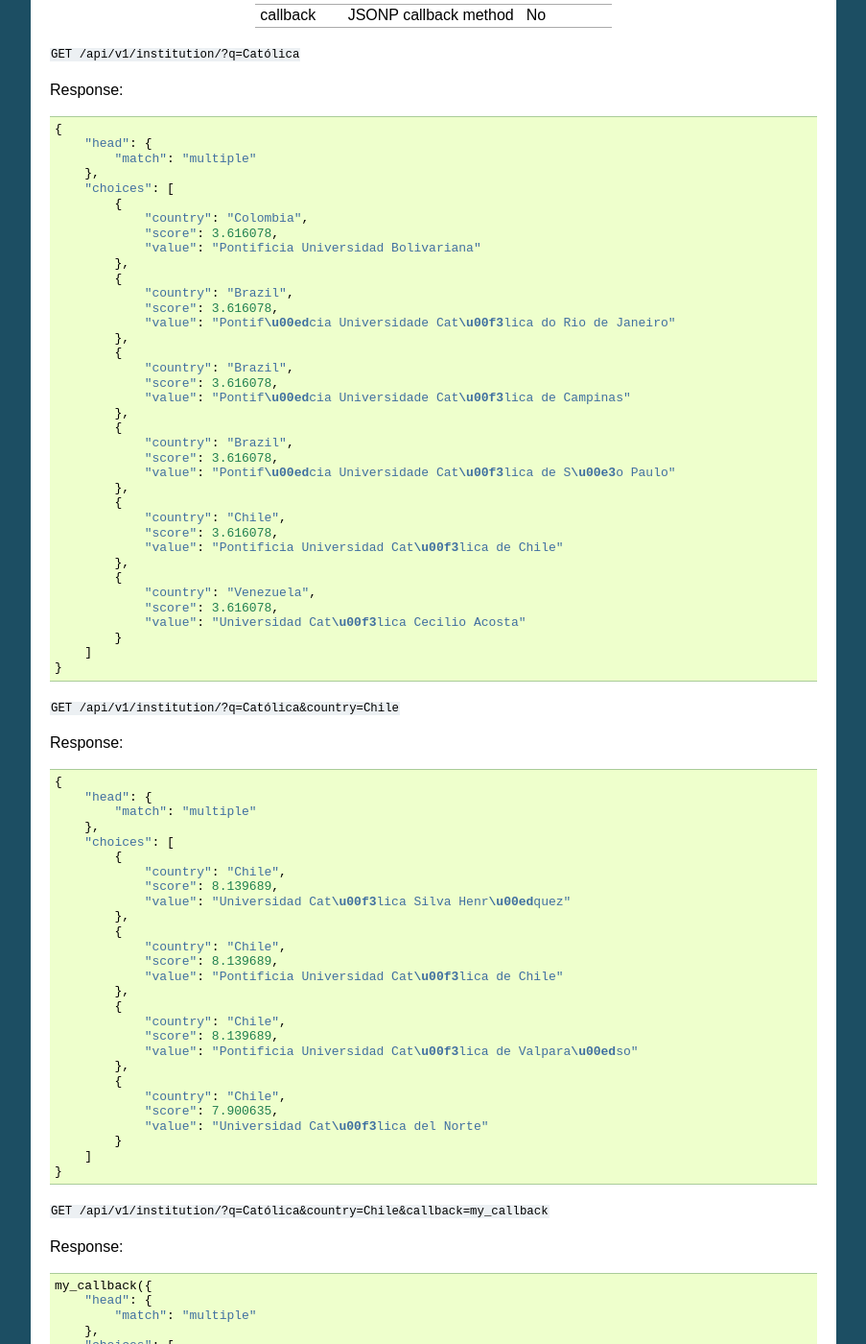
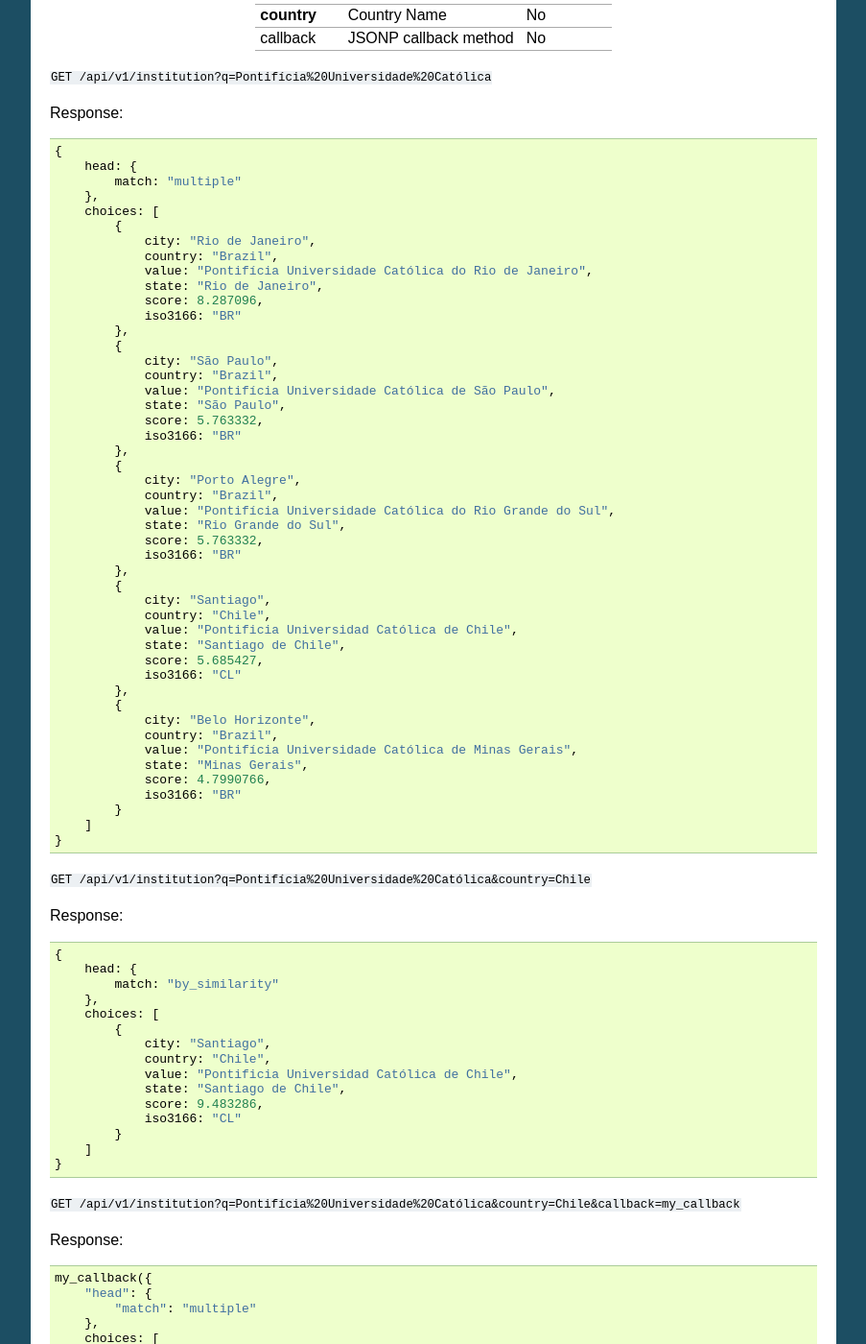
Before and after one commit to scieloorg/wayta, a Sphinx documentation site: the page built from docs/source/dev/api.rst, in a window 1280 px wide and 1400 px high, scrolled down 1378 px. Shown: the whole window at 96% size, without its empty margins (198-1101 px from the left). Built offline with Sphinx 7.4.7, drawn with Linux system fonts in a browser that asks for light colours; some of the changed text lies outside the part shown.

Commit message:
Ajustes em doc

```diff
--- a/docs/source/dev/api.rst
+++ b/docs/source/dev/api.rst
@@ -78,91 +78,91 @@ Endpoint::
 
 Parameters:
 
-+------------+-----------------------+-----------------------------+
-| Paremeter  | Description           | Mandatory                   |
-+============+=======================+=============================+
-| **q**      | Institution Name      | yes                         |
-+------------+-----------------------+-----------------------------+
-| callback   | JSONP callback method | No                          |
-+------------+-----------------------+-----------------------------+
++-------------+-----------------------+-----------------------------+
+| Paremeter   | Description           | Mandatory                   |
++=============+=======================+=============================+
+| **q**       | Institution Name      | yes                         |
++-------------+-----------------------+-----------------------------+
+| **country** | Country Name          | No                          |
++-------------+-----------------------+-----------------------------+
+| callback    | JSONP callback method | No                          |
++-------------+-----------------------+-----------------------------+
 
-``GET /api/v1/institution/?q=Católica``
+``GET /api/v1/institution?q=Pontifícia%20Universidade%20Católica``
 
 
 Response::
 
     {
-        "head": {
-            "match": "multiple"
+        head: {
+            match: "multiple"
         },
-        "choices": [
+        choices: [
             {
-                "country": "Colombia",
-                "score": 3.616078,
-                "value": "Pontificia Universidad Bolivariana"
+                city: "Rio de Janeiro",
+                country: "Brazil",
+                value: "Pontifícia Universidade Católica do Rio de Janeiro",
+                state: "Rio de Janeiro",
+                score: 8.287096,
+                iso3166: "BR"
             },
             {
-                "country": "Brazil",
-                "score": 3.616078,
-                "value": "Pontif\u00edcia Universidade Cat\u00f3lica do Rio de Janeiro"
+                city: "São Paulo",
+                country: "Brazil",
+                value: "Pontifícia Universidade Católica de São Paulo",
+                state: "São Paulo",
+                score: 5.763332,
+                iso3166: "BR"
             },
             {
-                "country": "Brazil",
-                "score": 3.616078,
-                "value": "Pontif\u00edcia Universidade Cat\u00f3lica de Campinas"
+                city: "Porto Alegre",
+                country: "Brazil",
+                value: "Pontifícia Universidade Católica do Rio Grande do Sul",
+                state: "Rio Grande do Sul",
+                score: 5.763332,
+                iso3166: "BR"
             },
             {
-                "country": "Brazil",
-                "score": 3.616078,
-                "value": "Pontif\u00edcia Universidade Cat\u00f3lica de S\u00e3o Paulo"
+                city: "Santiago",
+                country: "Chile",
+                value: "Pontificia Universidad Católica de Chile",
+                state: "Santiago de Chile",
+                score: 5.685427,
+                iso3166: "CL"
             },
             {
-                "country": "Chile",
-                "score": 3.616078,
-                "value": "Pontificia Universidad Cat\u00f3lica de Chile"
-            },
-            {
-                "country": "Venezuela",
-                "score": 3.616078,
-                "value": "Universidad Cat\u00f3lica Cecilio Acosta"
+                city: "Belo Horizonte",
+                country: "Brazil",
+                value: "Pontifícia Universidade Católica de Minas Gerais",
+                state: "Minas Gerais",
+                score: 4.7990766,
+                iso3166: "BR"
             }
         ]
     }
 
-``GET /api/v1/institution/?q=Católica&country=Chile``
+``GET /api/v1/institution?q=Pontifícia%20Universidade%20Católica&country=Chile``
 
 Response::
 
     {
-        "head": {
-            "match": "multiple"
+        head: {
+            match: "by_similarity"
         },
-        "choices": [
+        choices: [
             {
-                "country": "Chile",
-                "score": 8.139689,
-                "value": "Universidad Cat\u00f3lica Silva Henr\u00edquez"
-            },
-            {
-                "country": "Chile",
-                "score": 8.139689,
-                "value": "Pontificia Universidad Cat\u00f3lica de Chile"
-            },
-            {
-                "country": "Chile",
-                "score": 8.139689,
-                "value": "Pontificia Universidad Cat\u00f3lica de Valpara\u00edso"
-            },
-            {
-                "country": "Chile",
-                "score": 7.900635,
-                "value": "Universidad Cat\u00f3lica del Norte"
+                city: "Santiago",
+                country: "Chile",
+                value: "Pontificia Universidad Católica de Chile",
+                state: "Santiago de Chile",
+                score: 9.483286,
+                iso3166: "CL"
             }
         ]
     }
 
 
-``GET /api/v1/institution/?q=Católica&country=Chile&callback=my_callback``
+``GET /api/v1/institution?q=Pontifícia%20Universidade%20Católica&country=Chile&callback=my_callback``
 
 Response::
 
@@ -170,26 +170,14 @@ Response::
         "head": {
             "match": "multiple"
         },
-        "choices": [
+        choices: [
             {
-                "country": "Chile",
-                "score": 8.139689,
-                "value": "Universidad Cat\u00f3lica Silva Henr\u00edquez"
-            },
-            {
-                "country": "Chile",
-                "score": 8.139689,
-                "value": "Pontificia Universidad Cat\u00f3lica de Chile"
-            },
-            {
-                "country": "Chile",
-                "score": 8.139689,
-                "value": "Pontificia Universidad Cat\u00f3lica de Valpara\u00edso"
-            },
-            {
-                "country": "Chile",
-                "score": 7.900635,
-                "value": "Universidad Cat\u00f3lica del Norte"
+                city: "Santiago",
+                country: "Chile",
+                value: "Pontificia Universidad Católica de Chile",
+                state: "Santiago de Chile",
+                score: 9.483286,
+                iso3166: "CL"
             }
         ]
     });
```
